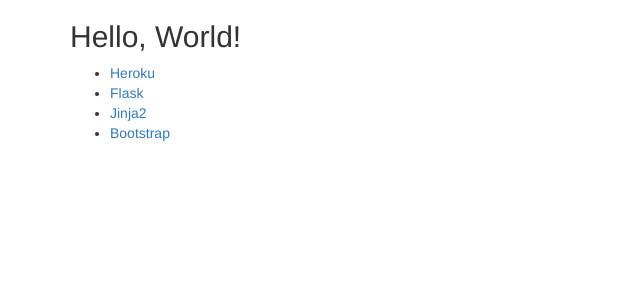
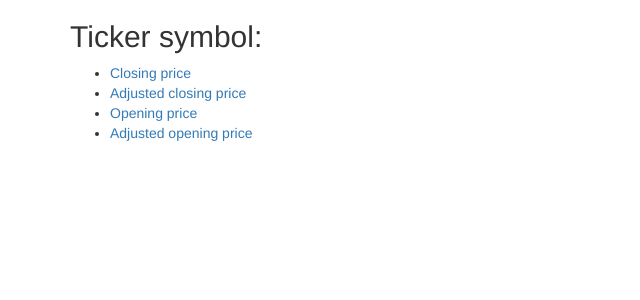
Before and after one commit to ngnf118/flask-framework, a Flask app: page / in a window 1280 px wide. Shown: the top 300 px of the page, without its empty margins (0-640 px from the left). Run offline with Flask 2, Linux system fonts and the light colour scheme; some libraries are stand-ins or nearby versions.

Commit message:
edit names

```diff
--- a/flask-framework/templates/index.html
+++ b/flask-framework/templates/index.html
@@ -16,12 +16,12 @@
     <div class="container">
       <div class="row">
         <div class="col-lg-12 text-left">
-          <h2>Hello, World!</h2>
+          <h2>Ticker symbol:</h2>
           <ul>
-            <li><a target="_blank" href="https://www.heroku.com/">Heroku</a></li>
-            <li><a target="_blank" href="http://flask.pocoo.org/">Flask</a></li>
-            <li><a target="_blank" href="http://jinja.pocoo.org/docs/2.9/">Jinja2</a></li>
-            <li><a target="_blank" href="http://getbootstrap.com/">Bootstrap</a></li>
+            <li><a target="_blank" href="https://www.heroku.com/">Closing price</a></li>
+            <li><a target="_blank" href="http://flask.pocoo.org/">Adjusted closing price</a></li>
+            <li><a target="_blank" href="http://jinja.pocoo.org/docs/2.9/">Opening price</a></li>
+            <li><a target="_blank" href="http://getbootstrap.com/">Adjusted opening price</a></li>
           </ul>
         </div>
       </div>
```
